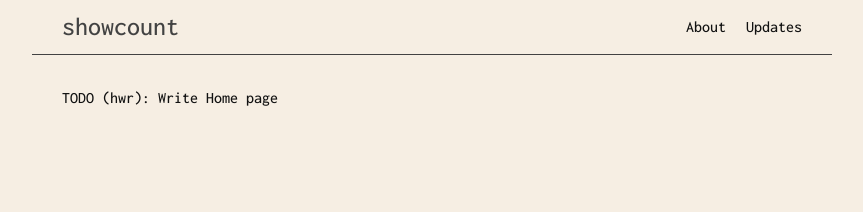
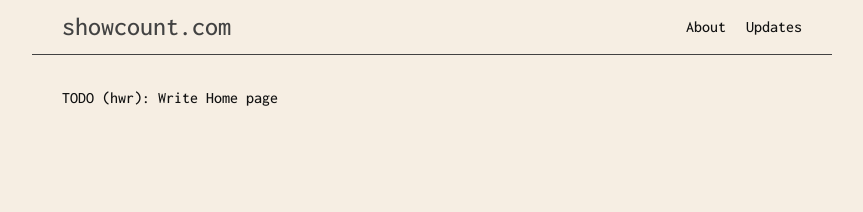
Before and after one commit to henryrobbins/showcount-landing-page, a Jekyll site: the page built from index.md, in a window 1280 px wide. Shown: the top 212 px of the page, without its empty margins (208-1071 px from the left). Built offline with Jekyll 4.4.1, drawn with Linux system fonts in a browser that asks for light colours.

Commit message:
Update title to showcount.com

```diff
--- a/_config.yml
+++ b/_config.yml
@@ -1,4 +1,4 @@
-title: showcount
+title: showcount.com
 email: hw.robbins@gmail.com
 description: >-
   Concert attendance tracking and sharing.
```
